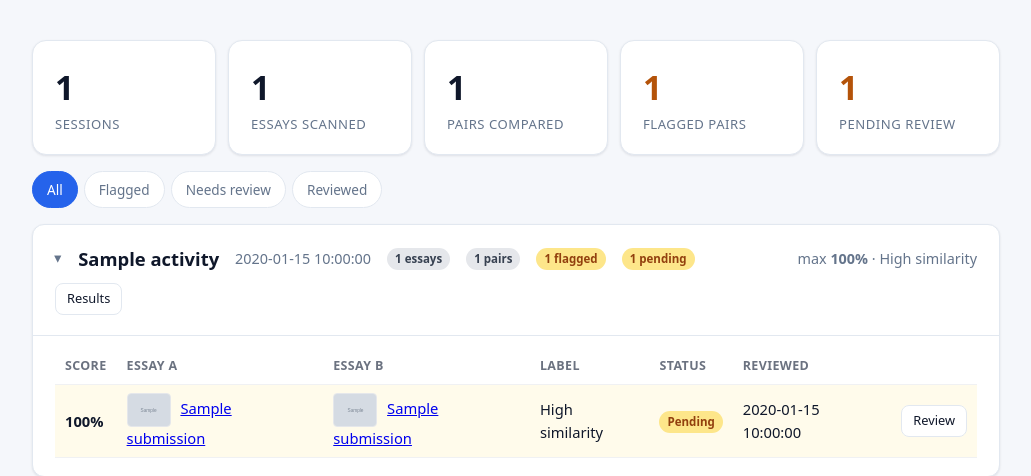
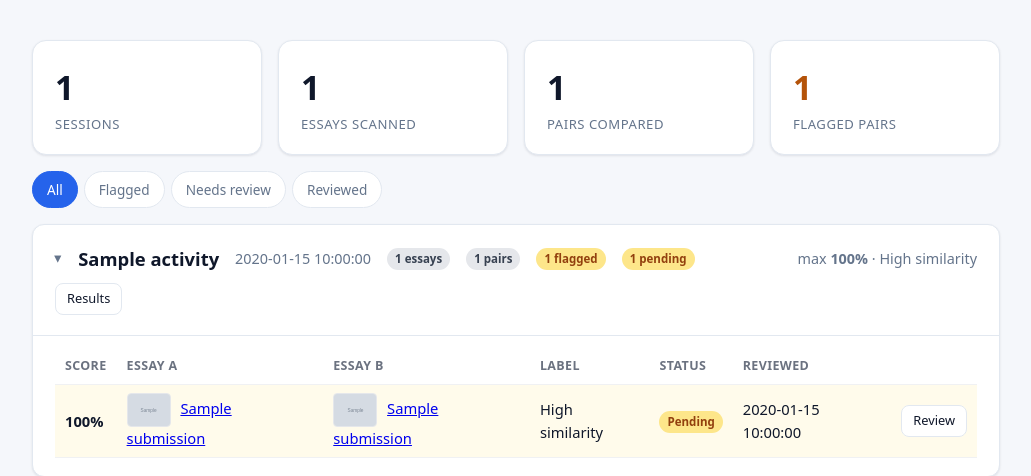
Before and after one commit to josefjerard/thesis_plagiarism, a PHP site: page / in a window 1280 px wide. Shown: the part 73-549 px from the top of the page, without its empty margins (124-1155 px from the left). Run offline with PHP 8.4, Linux system fonts and the light colour scheme; tables that the repository leaves empty hold one stand-in row (values such as "Sample post"); grey boxes marked "Sample" are stand-in pictures.

Commit message:
your commit message

```diff
--- a/assets/style.css
+++ b/assets/style.css
@@ -207,7 +207,9 @@ table.meta td { text-align: right; padding: 4px 0; }
 }
 .upload-card .remove:hover { background: #dc2626; }
 
-.stat-grid { display: grid; grid-template-columns: repeat(auto-fit, minmax(140px, 1fr)); gap: 12px; margin: 16px 0; }
+.stat-grid { display: grid; grid-template-columns: repeat(4, 1fr); gap: 16px; margin: 16px 0; }
+@media (max-width: 720px) { .stat-grid { grid-template-columns: repeat(2, 1fr); } }
+@media (max-width: 420px) { .stat-grid { grid-template-columns: 1fr; } }
 .stat { background: var(--surface); border: 1px solid var(--line); border-radius: 14px; padding: 20px 22px; box-shadow: var(--shadow-sm); }
 .stat .stat-value { font-size: 2.1rem; font-weight: 700; letter-spacing: -.02em; }
 .stat .stat-label { font-size: .82rem; color: var(--muted); text-transform: uppercase; letter-spacing: .04em; }
--- a/index.php
+++ b/index.php
@@ -88,8 +88,8 @@ require __DIR__ . '/includes/head.php';
   <div class="stat"><div class="stat-value"><?= (int)$summary['essays'] ?></div><div class="stat-label">Essays scanned</div></div>
   <div class="stat"><div class="stat-value"><?= (int)$summary['pairs'] ?></div><div class="stat-label">Pairs compared</div></div>
   <div class="stat is-warn"><div class="stat-value"><?= (int)$summary['flagged'] ?></div><div class="stat-label">Flagged pairs</div></div>
-  <div class="stat is-warn"><div class="stat-value"><?= (int)$summary['pending'] ?></div><div class="stat-label">Pending review</div></div>
 </div>
+
 
 <div class="tabs">
   <?php foreach ($filters as $key => $meta) : ?>
```
